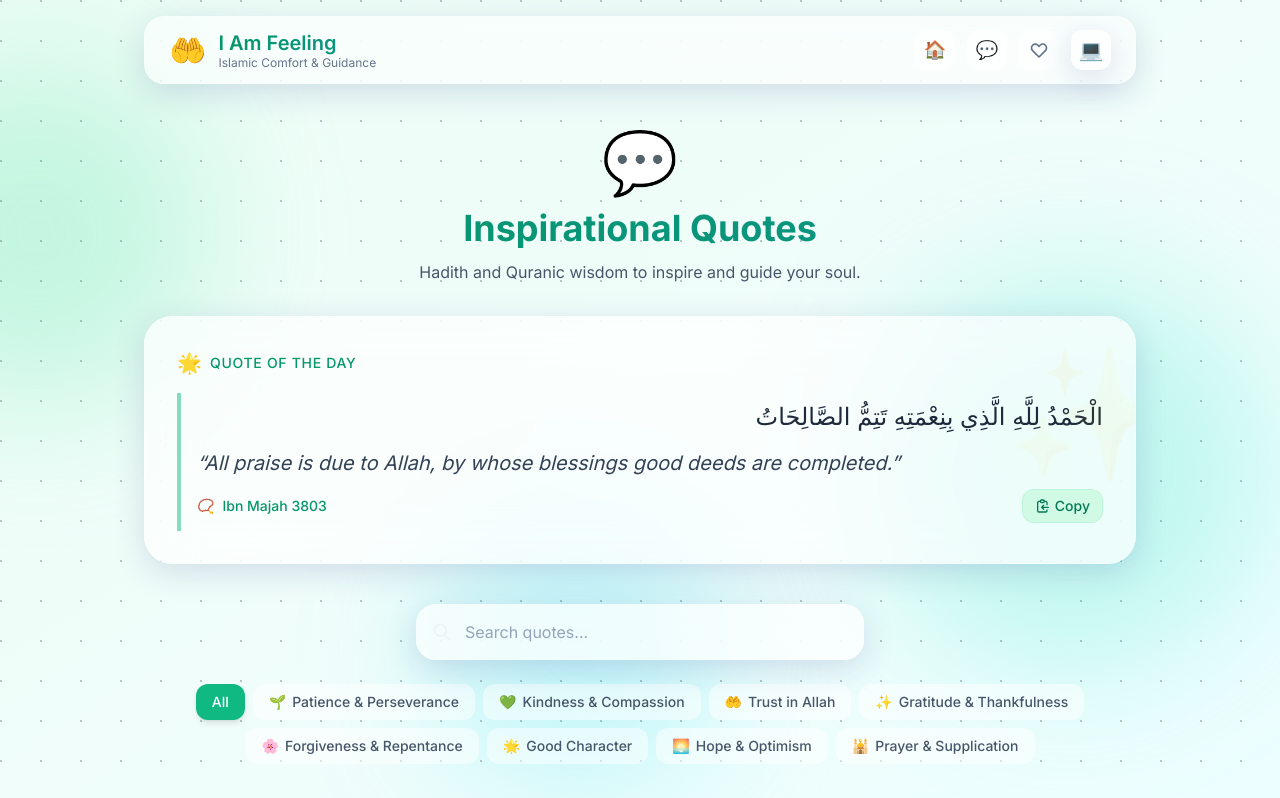
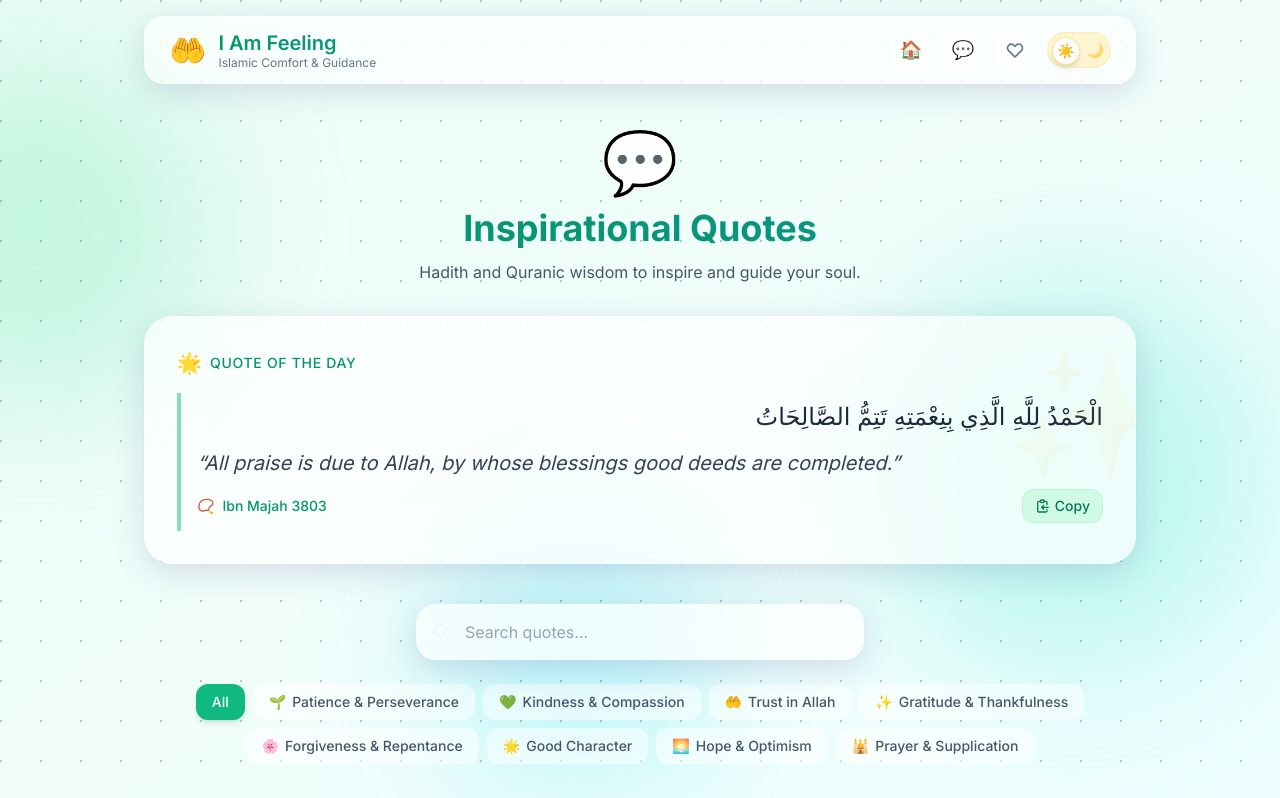
Before and after one commit to Fathir2001/verses, a Next.js app: page /quotes in a window 1280 px wide. Shown: the top 798 px of the page. Built offline with nearby package versions, Linux system fonts and the light colour scheme.

Commit message:
feat: update ThemeToggle component for improved theme switching and layout

```diff
--- a/components/ThemeToggle.tsx
+++ b/components/ThemeToggle.tsx
@@ -5,7 +5,7 @@ import { useTheme } from "next-themes";
 import { useEffect, useState } from "react";
 
 export function ThemeToggle() {
-  const { theme, setTheme, resolvedTheme } = useTheme();
+  const { setTheme, resolvedTheme } = useTheme();
   const [mounted, setMounted] = useState(false);
 
   useEffect(() => {
@@ -14,44 +14,66 @@ export function ThemeToggle() {
 
   if (!mounted) {
     return (
-      <div className="w-8 h-8 sm:w-10 sm:h-10 rounded-lg sm:rounded-xl bg-white/20 dark:bg-white/10 animate-pulse" />
+      <div className="w-14 h-8 sm:w-16 sm:h-9 rounded-full bg-white/20 dark:bg-white/10 animate-pulse" />
     );
   }
 
   const isDark = resolvedTheme === "dark";
 
-  const cycleTheme = () => {
-    if (theme === "system") {
-      setTheme("light");
-    } else if (theme === "light") {
-      setTheme("dark");
-    } else {
-      setTheme("system");
-    }
+  const toggleTheme = () => {
+    setTheme(isDark ? "light" : "dark");
   };
 
   return (
     <motion.button
-      onClick={cycleTheme}
-      className="relative w-8 h-8 sm:w-10 sm:h-10 rounded-lg sm:rounded-xl bg-white/30 dark:bg-white/10 backdrop-blur-md
-                 border border-white/20 dark:border-white/10 shadow-glass dark:shadow-glass-dark
-                 flex items-center justify-center transition-colors duration-300
-                 hover:bg-white/40 dark:hover:bg-white/20 focus:outline-none focus:ring-2
-                 focus:ring-emerald-500/50 focus:ring-offset-2 focus:ring-offset-transparent"
-      whileHover={{ scale: 1.05 }}
+      onClick={toggleTheme}
+      className={`relative w-14 h-8 sm:w-16 sm:h-9 rounded-full p-1
+                 transition-colors duration-500 ease-in-out
+                 focus:outline-none focus:ring-2 focus:ring-emerald-500/50
+                 ${isDark
+                   ? "bg-slate-700/80 border border-slate-600/50"
+                   : "bg-amber-100/80 border border-amber-200/50"
+                 }`}
       whileTap={{ scale: 0.95 }}
-      aria-label={`Current theme: ${theme}. Click to change.`}
+      aria-label={`Switch to ${isDark ? "light" : "dark"} mode`}
     >
-      <motion.span
-        key={isDark ? "moon" : "sun"}
-        initial={{ rotate: -90, opacity: 0 }}
-        animate={{ rotate: 0, opacity: 1 }}
-        exit={{ rotate: 90, opacity: 0 }}
-        transition={{ duration: 0.2 }}
-        className="text-base sm:text-xl"
+      {/* Track background icons */}
+      <span className="absolute left-1.5 top-1/2 -translate-y-1/2 text-xs sm:text-sm opacity-60">
+        ☀️
+      </span>
+      <span className="absolute right-1.5 top-1/2 -translate-y-1/2 text-xs sm:text-sm opacity-60">
+        🌙
+      </span>
+
+      {/* Sliding knob */}
+      <motion.div
+        className={`relative w-6 h-6 sm:w-7 sm:h-7 rounded-full shadow-md flex items-center justify-center
+                   ${isDark
+                     ? "bg-slate-800 border border-slate-600"
+                     : "bg-white border border-amber-200"
+                   }`}
+        layout
+        initial={false}
+        animate={{
+          x: isDark ? "calc(100% + 4px)" : 0,
+        }}
+        transition={{
+          type: "spring",
+          stiffness: 500,
+          damping: 30,
+        }}
       >
-        {theme === "system" ? "💻" : isDark ? "🌙" : "☀️"}
-      </motion.span>
+        <motion.span
+          key={isDark ? "moon" : "sun"}
+          initial={{ scale: 0, rotate: -180 }}
+          animate={{ scale: 1, rotate: 0 }}
+          exit={{ scale: 0, rotate: 180 }}
+          transition={{ duration: 0.3 }}
+          className="text-xs sm:text-sm"
+        >
+          {isDark ? "🌙" : "☀️"}
+        </motion.span>
+      </motion.div>
     </motion.button>
   );
 }
```
